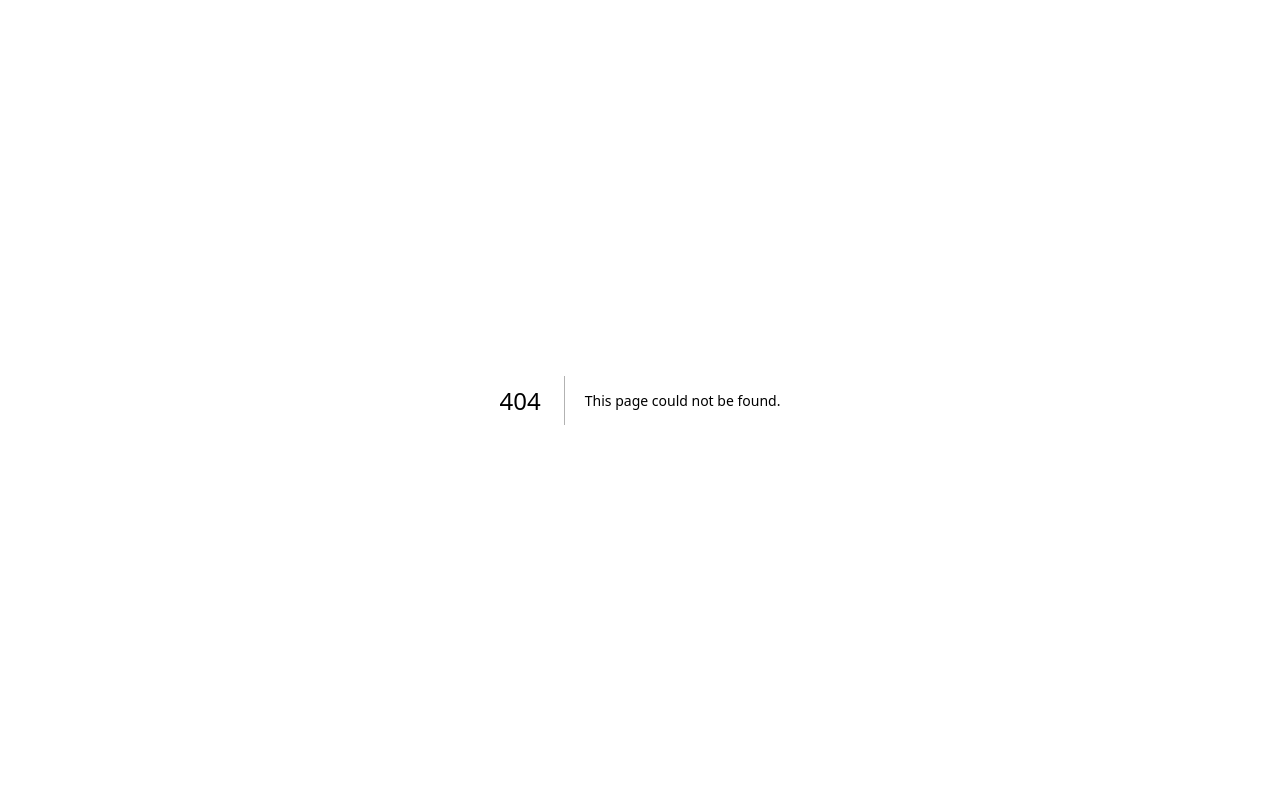
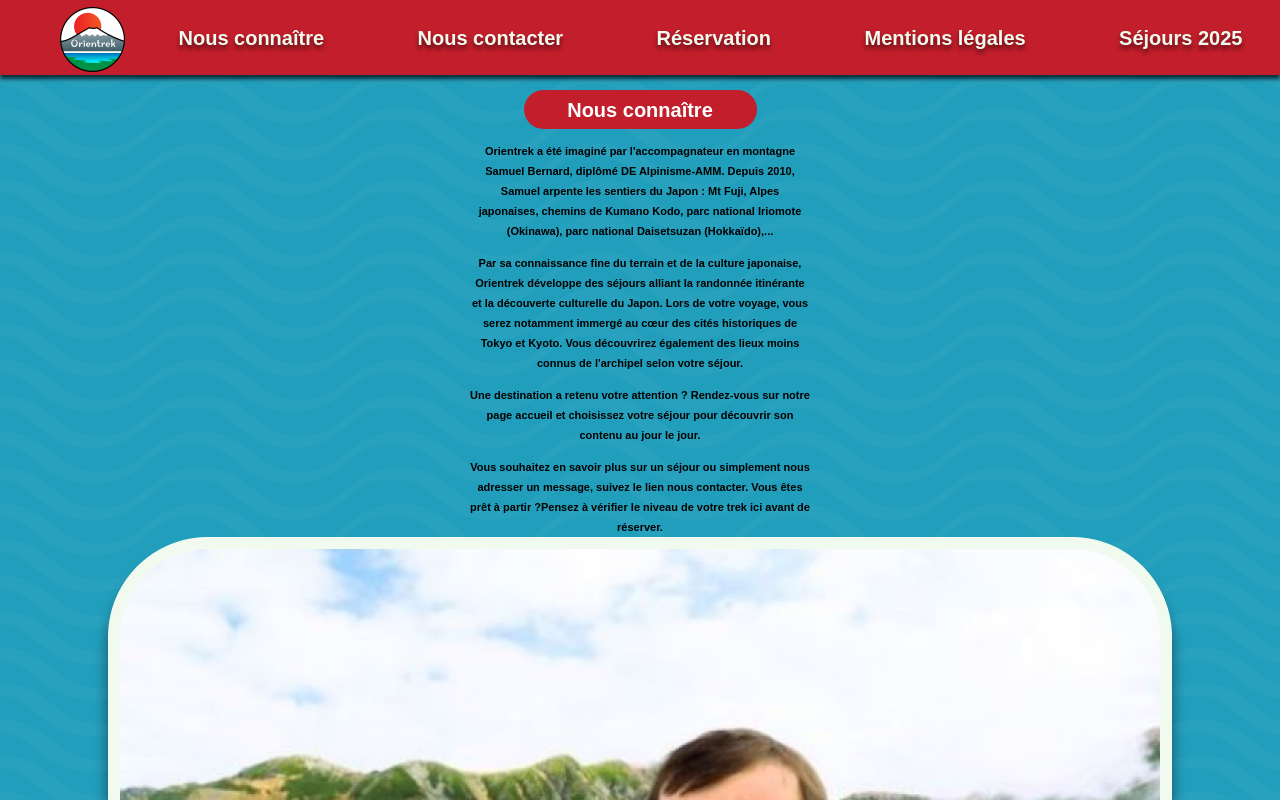
Before and after one commit to Baradel-Clement/Orientrek, a Next.js app: page /nous-connaitre in a window 1280 px wide. Before the commit this address had no page. Shown: the top 800 px of the page. Built offline with nearby package versions, Linux system fonts and the light colour scheme; a web font is replaced by a local one.

Commit message:
test nous connaitre

```diff
--- /dev/null
+++ b/pages/nous-connaitre.tsx
@@ -0,0 +1,56 @@
+import Layout from "../components/Layout";
+import { NextPageWithLayout } from "./_app";
+import Link from "next/link";
+import samuelImg from "../public/assets/samuel.png";
+import Image from "next/image";
+
+type Props = {};
+
+const Nous: NextPageWithLayout<Props> = () => {
+  return (
+    <Layout title="Nous Connaître | Orientrek">
+      <section className="PageNous">
+        <div className="PageNous-container">
+          <h1>Nous connaître</h1>
+          <p>
+            Orientrek a été imaginé par l'accompagnateur en montagne Samuel
+            Bernard, diplômé DE Alpinisme-AMM. Depuis 2010, Samuel arpente les
+            sentiers du Japon : Mt Fuji, Alpes japonaises, chemins de Kumano
+            Kodo, parc national Iriomote (Okinawa), parc national Daisetsuzan
+            (Hokkaïdo),...
+          </p>
+          <p>
+            Par sa connaissance fine du terrain et de la culture japonaise,
+            Orientrek développe des séjours alliant la randonnée itinérante et
+            la découverte culturelle du Japon. Lors de votre voyage, vous serez
+            notamment immergé au cœur des cités historiques de Tokyo et Kyoto.
+            Vous découvrirez également des lieux moins connus de l'archipel
+            selon votre séjour.
+          </p>
+          <p>
+            Une destination a retenu votre attention ? Rendez-vous sur notre
+            page accueil et choisissez votre séjour pour découvrir son contenu
+            au jour le jour.
+          </p>
+          <p>
+            Vous souhaitez en savoir plus sur un séjour ou simplement nous
+            adresser un message, suivez le lien nous contacter. Vous êtes prêt à
+            partir ?
+            <Link href={"/difficultes"}>
+              Pensez à vérifier le niveau de votre trek ici avant de réserver.
+            </Link>
+          </p>
+          <Image src={samuelImg} alt="image sejour" />
+          <p>
+            «Venez tenter l'aventure à mes côtés pour réaliser un trek dans les
+            montagnes Japonaises. Je vous accompagne et partage avec vous mon
+            expérience en toute sécurité. »
+          </p>
+          <p>Samuel Bernard</p>
+        </div>
+      </section>
+    </Layout>
+  );
+};
+
+export default Nous;
--- /dev/null
+++ b/styles/3-layout/_nous.scss
@@ -0,0 +1,39 @@
+.PageNous {
+  width: 100vw;
+  background-image: url("../../public/assets/waves-dark_blue.png");
+  position: absolute;
+  top: 0px;
+  @extend %flex-start-center;
+  flex-direction: column;
+  padding-top: 90px;
+
+  & > .PageNous-container {
+    width: 340px;
+    @extend %flex-start-center;
+    flex-flow: column;
+    color: black;
+
+    & > h1 {
+      width: 233px;
+      height: 39px;
+      @extend %flex-center-center;
+      font-size: 20px;
+      font-weight: bold;
+      background-color: $red;
+      color: white;
+      border-radius: 25px;
+    }
+
+    & > p,
+    & > a {
+      font-size: 11px;
+      font-weight: bold;
+      line-height: 20px;
+      text-align: center;
+    }
+
+    & > p {
+      margin-top: 12px;
+    }
+  }
+}
--- a/styles/index.scss
+++ b/styles/index.scss
@@ -14,6 +14,7 @@
 @import "./3-layout/accueil";
 @import "./3-layout/sejour";
 @import "./3-layout/contact";
+@import "./3-layout/nous";
 
 
 input, textarea {
```
Also changed, not shown: public/assets/samuel.png (added).
